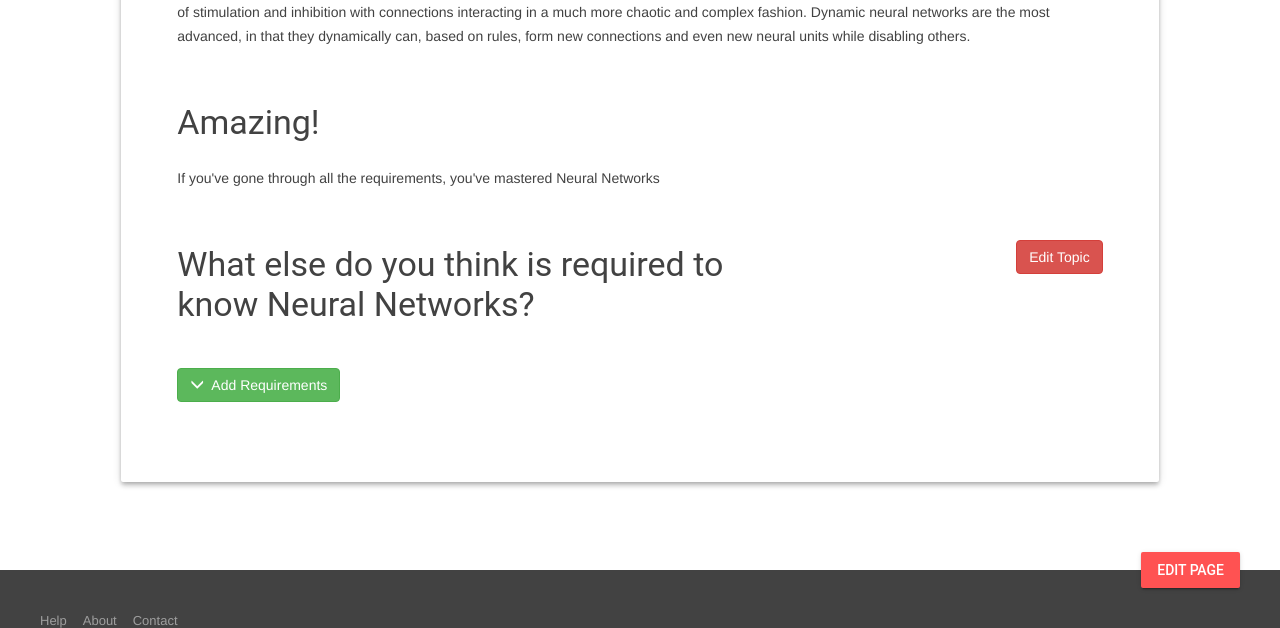
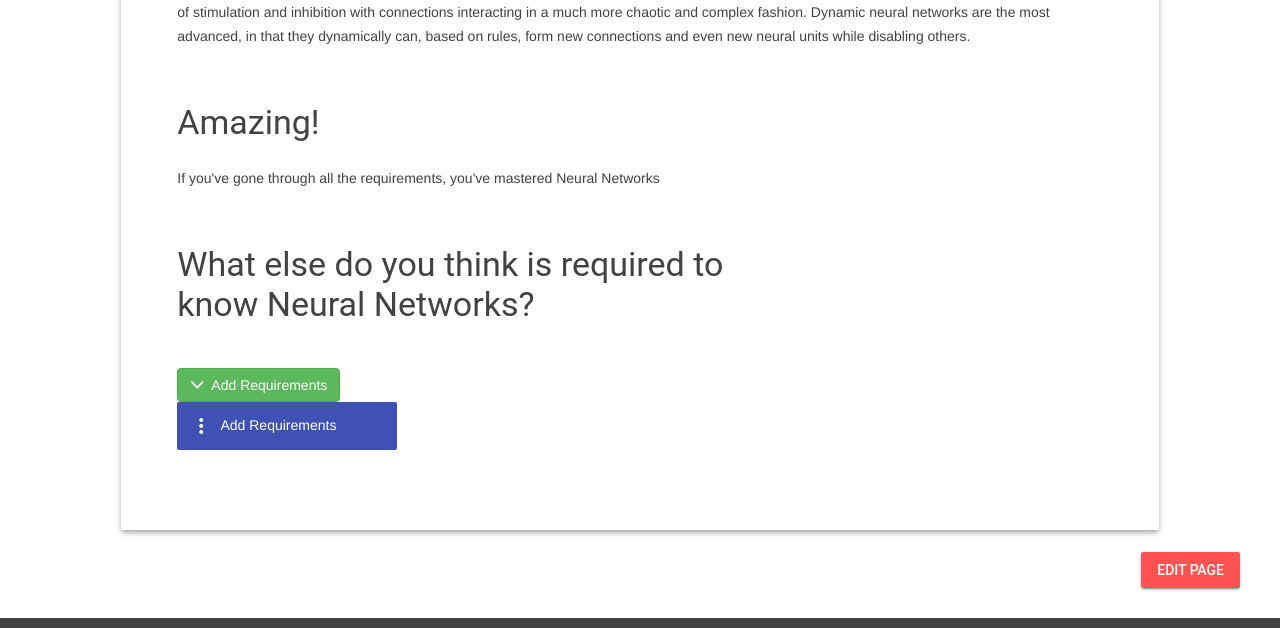
Before and after one commit to radumazilu/Edupedia, a Django app: page /app/1/ in a window 1280 px wide. Shown: the part 1083-1711 px from the top of the page. Run offline with Django 3.2, Linux system fonts and the light colour scheme; data comes from the database, SQL or seed files in the repository; both versions use the stored data as it was after the commit; some libraries are stand-ins or nearby versions.

Commit message:
changed views

```diff
--- a/app/static/style.css
+++ b/app/static/style.css
@@ -206,6 +206,19 @@ a:hover {
   flex-shrink: 0;
 }
 
+.bar {
+  box-sizing: border-box;
+  background: #3F51B5;
+  color: white;
+  width: 220px;
+  padding: 8px;
+  border-radius: 2px
+}
+
+.dropdown-item p {
+  margin: 10px 0;
+}
+
 #edit-page {
   position: fixed;
   display: block;
--- a/app/templates/app/detail.html
+++ b/app/templates/app/detail.html
@@ -56,6 +56,7 @@
               {% endfor %}
 
             </div>
+
           </div>
 
         </div>
@@ -122,6 +123,25 @@
               <button class="btn btn-success dropdown-toggle" type="button" id="dropdownMenuButton" data-toggle="dropdown" aria-haspopup="true" aria-expanded="false">
                 <span class="glyphicon glyphicon-menu-down"></span>&nbsp; Add Requirements
               </button>
+              <!-- Left aligned menu below button -->
+              <div class="bar">
+                <button id="demo-menu-lower-left"
+                        class="mdl-button mdl-js-button mdl-button--icon">
+                  <i class="material-icons">more_vert</i>
+                </button>
+                Add Requirements
+                <ul class="mdl-menu mdl-menu--bottom-left mdl-js-menu mdl-js-ripple-effect"
+                    for="demo-menu-lower-left">
+                  {% for req in topics %}
+                  <li class="mdl-menu__item">
+                    <a href="{% url 'app:add_requirement' topic.id req.id %}" class="dropdown-item">
+                      <p>{{ req.title }}</p>
+                    </a>
+                  </li>
+                  {% endfor %}
+                </ul>
+              </div>
+
               <div class="dropdown-menu" aria-labelledby="dropdownMenuButton">
 
                 {% for req in topics %}
@@ -132,25 +152,6 @@
 
               </div>
             </div>
-          </div>
-          <div class="col-sm-4 text-right edit">
-            <a href="{% url 'app:edit_topic' topic.id %}">
-              <button class="btn btn-danger" type="button">
-                Edit Topic
-              </button>
-            </a>
-          </div>
-        </div>
-
-        {% else %}
-
-        <div class="row add-requirements">
-          <div class="col-sm-12 text-right edit">
-            <a href="{% url 'app:edit_topic' topic.id %}">
-              <button class="btn btn-danger dropdown-toggle" type="button">
-                Edit Topic
-              </button>
-            </a>
           </div>
         </div>
 
--- a/app/urls.py
+++ b/app/urls.py
@@ -15,7 +15,7 @@ urlpatterns = [
     url(r'^create_topic/$', views.create_topic, name = 'create_topic'),
 
     # /app/<topic_id>/add_requirement/<topic_id>
-    url(r'^(?P<to_topic_id>[0-9]+)/add_requirement/(?P<from_topic_id>[0-9]+)/$', views.add_requirement, name = 'add_requirement'),
+    url(r'^add_requirement/(?P<to_topic_id>[0-9]+)/(?P<from_topic_id>[0-9]+)/$', views.add_requirement, name = 'add_requirement'),
 
     # /app/delete_topic/
     url(r'^delete_topic/(?P<topic_id>[0-9]+)/$', views.delete_topic, name = 'delete_topic'),
--- a/app/views.py
+++ b/app/views.py
@@ -9,7 +9,6 @@ from django.core import serializers
 
 
 def index(request):
-    print "Hello"
     nav_bar = 'app/base_visitor.html'
     topics = Topic.objects.all()
     return render(request, 'app/index.html', {'topics': topics, 'nav_bar': nav_bar})
@@ -43,9 +42,6 @@ def change_requirements(topic):
         rel.save()
 
 def create_topic(request):
-    # if not request.user.is_authenticated():
-    #     return render(request, 'app/login.html')
-    # else:
     form = TopicForm(request.POST or None, request.FILES or None)
     if form.is_valid():
         topic = form.save(commit=False)
@@ -61,7 +57,14 @@ def create_topic(request):
     }
     return render(request, 'app/create_topic.html', context)
 
+def add_req_temp(request, to_topic_id, from_topic_id):
+    print "Hello"
+    nav_bar = 'app/base_visitor.html'
+    topics = Topic.objects.all()
+    return render(request, 'app/index.html', {'topics': topics, 'nav_bar': nav_bar})
+
 def add_requirement(request, to_topic_id, from_topic_id):
+    print "Adding requirement"
     user = request.user
     nav_bar = 'app/base_visitor.html'
     topics = Topic.objects.all()
```
Also changed, not shown: db.sqlite3, 2 other files.
